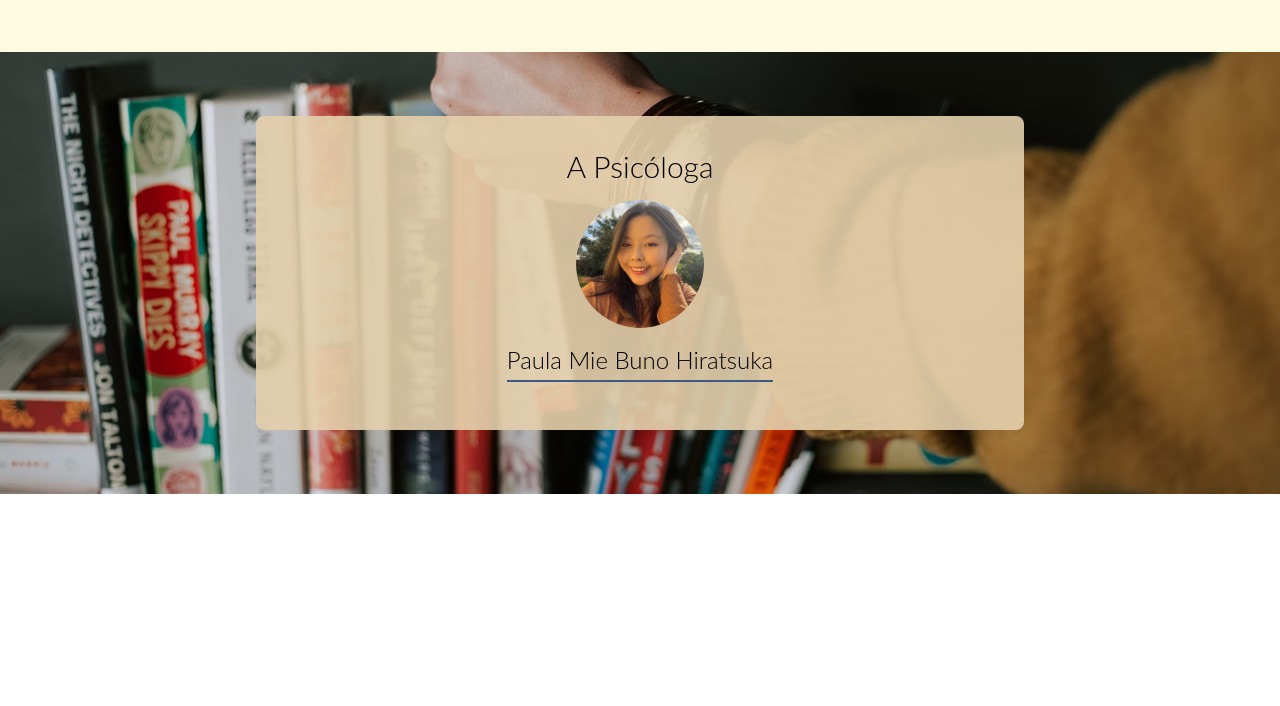
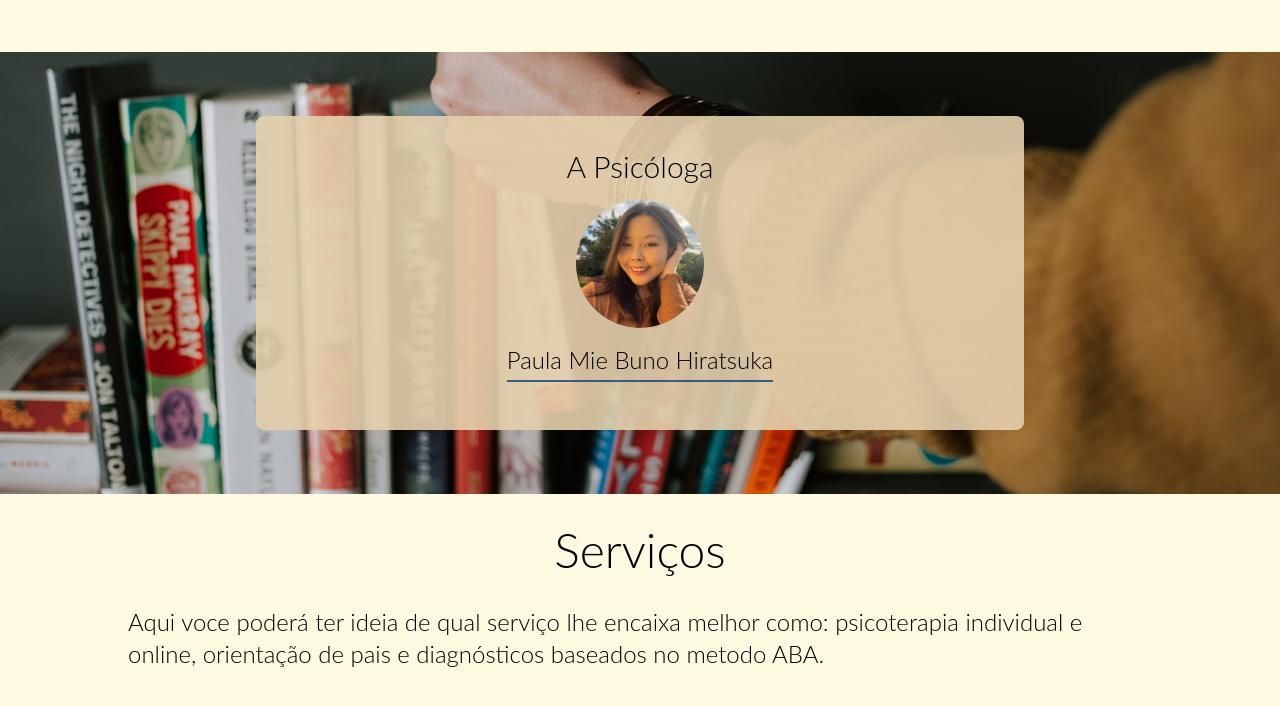
Before and after one commit to gabrielmunck/PaulaPsico, a React (Create React App) app: page / in a window 1280 px wide. Shown: the part 1144-1850 px from the top of the page. Before the commit the page ends 1638 px from the top, so only its background shows below. Built offline with nearby package versions, Linux system fonts and the light colour scheme.

Commit message:
Added services section

```diff
--- a/src/App.js
+++ b/src/App.js
@@ -2,6 +2,7 @@ import "./App.css";
 import Herocard from "./components/Herocard";
 import Publi from "./components/Publi";
 import About from "./components/About";
+import Services from "./components/Services";
 
 function App() {
   return (
@@ -11,6 +12,7 @@ function App() {
         <Publi />
       </div>
       <About />
+      <Services />
     </div>
   );
 }
--- a/src/components/Services.jsx
+++ b/src/components/Services.jsx
@@ -0,0 +1,12 @@
+function Services() {
+    return (
+      <div className="min-h-screen w-full bg-background flex flex-col items-center py-8">
+        <div className="w-full flex flex-col items-center justify-center max-w-[1600px] px-4 md:px-32">
+          <h1 className="w-full font-lato font-light text-center text-3xl md:text-5xl mb-8">Serviços</h1>
+          <p className="w-full font-lato font-light text-lg md:text-2xl">Aqui voce poderá ter ideia de qual serviço lhe encaixa melhor como: psicoterapia individual e online, orientação de pais e diagnósticos baseados no metodo ABA.</p>
+        </div>
+      </div>
+    );
+  }
+
+  export default Services;
```
